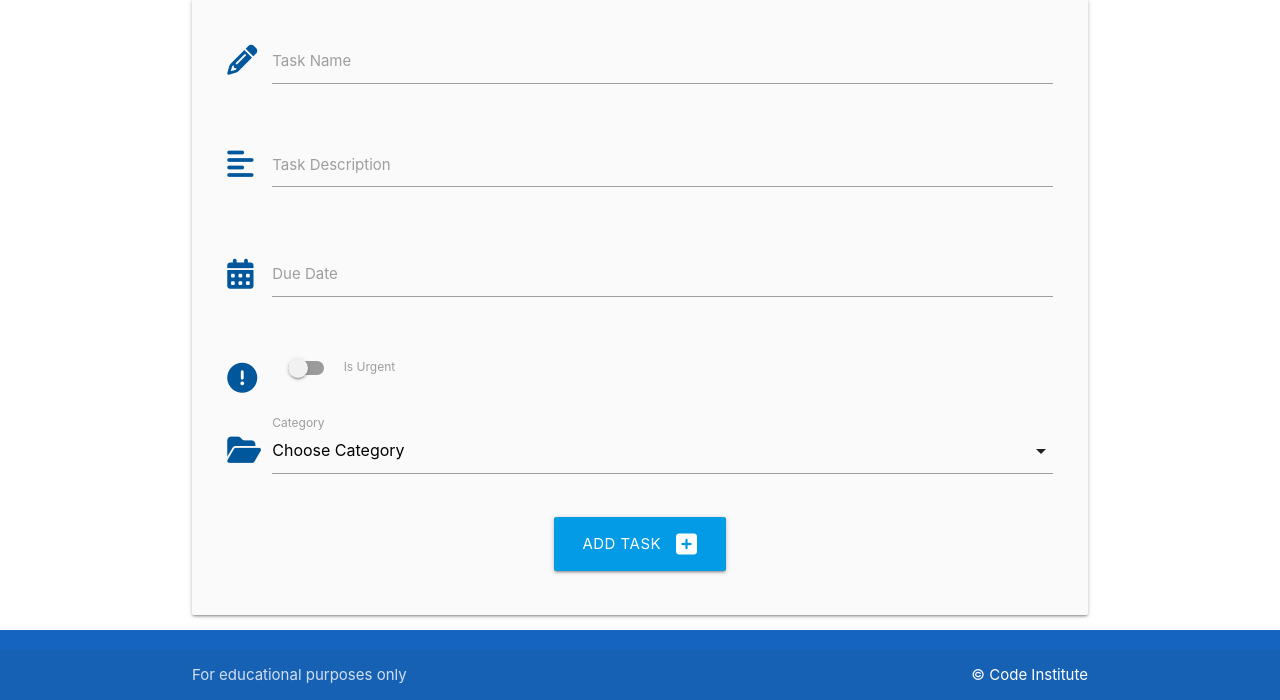
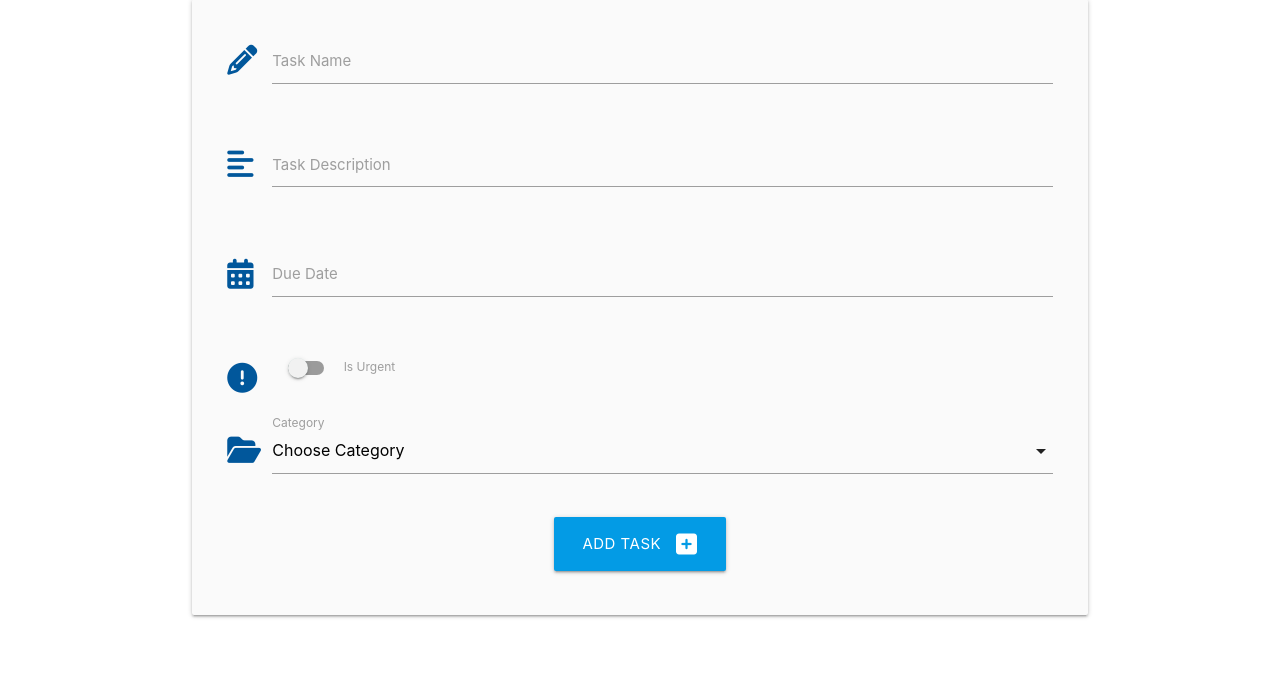
Before and after one commit to CharlesB91/task-manager, a Flask app: page /add_task in a window 1280 px wide. Shown: the part 160-860 px from the top of the page. After the commit the page ends 778 px from the top, so only its background shows below. Run offline with Flask 2, Linux system fonts and the light colour scheme; data that the repository does not hold is empty; some libraries are stand-ins or nearby versions.

Commit message:
footer removed

```diff
--- a/taskmanager/templates/base.html
+++ b/taskmanager/templates/base.html
@@ -47,19 +47,6 @@
 
     <main class="container">{% block content %} {% endblock %}</main>
 
-    <footer class="page-footer blue darken-3">
-      <div class="footer-copyright">
-        <div class="container">
-          For educational purposes only
-          <a
-            class="white-text right"
-            href="https://codeinstitute.net"
-            target="_blank"
-            >&copy; Code Institute</a
-          >
-        </div>
-      </div>
-    </footer>
     <!-- Compiled and minified JavaScript -->
     <script src="https://ajax.googleapis.com/ajax/libs/jquery/3.5.1/jquery.min.js"></script>
     <script src="https://cdnjs.cloudflare.com/ajax/libs/materialize/1.0.0/js/materialize.min.js"></script>
```
